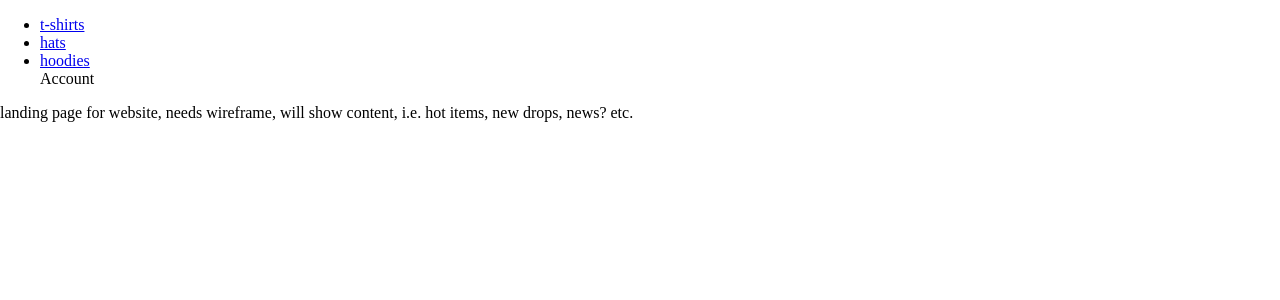
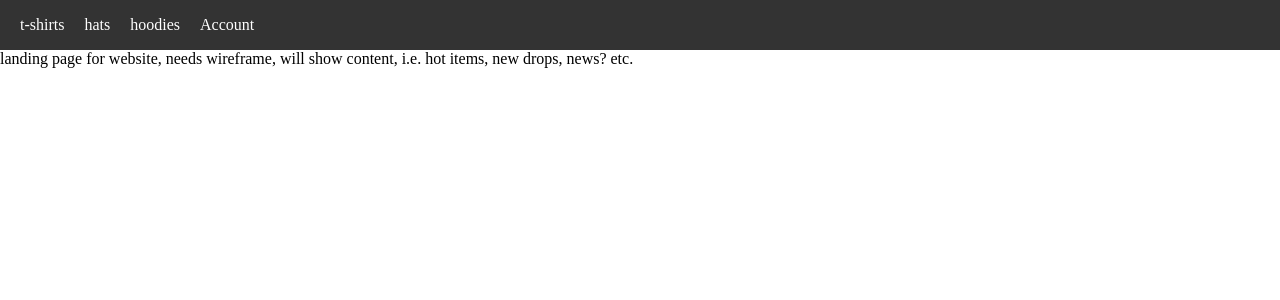
Before and after one commit to victor-app-dev/maniccrusader, a React (Create React App) app: page / in a window 1280 px wide. Shown: the top 300 px of the page. Built offline with nearby package versions, Linux system fonts and the light colour scheme; no server answers.

Commit message:
send new

```diff
--- a/package.json
+++ b/package.json
@@ -3,6 +3,7 @@
   "version": "0.1.0",
   "private": true,
   "dependencies": {
+    "@auth0/auth0-react": "^2.0.1",
     "@testing-library/jest-dom": "^5.16.5",
     "@testing-library/react": "^13.4.0",
     "@testing-library/user-event": "^13.5.0",
--- a/src/components/Account/Account.js
+++ b/src/components/Account/Account.js
@@ -1,12 +1,22 @@
 import React,{} from "react";
 import "../Styles/StyleAccount.css"
+import { useAuth0 } from "@auth0/auth0-react";
 function Account() {
+  const {user,logout,isAuthenticated, loginWithRedirect} = useAuth0();
   return (
     <>
       <div className="dropdown">
-        <div>Account</div>
+        { !user ?  <div>Account</div> :
+        <img alt="s" className={"userAccountImg"} src={user.picture}/> }
+
+
         <ul className="dropdown-content">
-          <li>Logout</li>
+        { !isAuthenticated &&
+        <p onClick={() => loginWithRedirect()}>Login</p>
+          }
+          { isAuthenticated &&
+        <p onClick={() => logout()}>Logout</p>
+          }
         </ul>
       </div>
     </>
--- a/src/components/Nav.js
+++ b/src/components/Nav.js
@@ -1,22 +1,17 @@
-import React,{} from "react"
+import React from "react";
 import NavItem from "./NavItem";
 import Account from "./Account/Account";
-export default function Nav(){
-    return(
-        <nav>
-            <ul>
-                <NavItem to="/t-shirts">
-                t-shirts
-                </NavItem>
-                <NavItem to="/hats">
-                hats
-                </NavItem>
-                <NavItem to="/hoodies">
-                hoodies
-                </NavItem>
-                <Account />
+import "./Styles/StyleNav.css"
 
-            </ul>
-        </nav>
-    );
+export default function Nav() {
+  return (
+    <nav>
+      <ul>
+        <NavItem to="/t-shirts">t-shirts</NavItem>
+        <NavItem to="/hats">hats</NavItem>
+        <NavItem to="/hoodies">hoodies</NavItem>
+        <li className="account"><Account /></li>
+      </ul>
+    </nav>
+  );
 }
--- a/src/components/Styles/StyleAccount.css
+++ b/src/components/Styles/StyleAccount.css
@@ -11,17 +11,24 @@
   list-style-type: none;
   margin: 0;
   padding: 0;
+  width: 70px;
+
 }
 .dropdown:hover .dropdown-content {
   display: block;
 }
-.dropdown-content li {
+.dropdown-content p {
   display: block;
   color: #000000;
   padding: 5px;
   text-decoration: none;
 }
-.dropdown-content li:hover {
+.dropdown-content p:hover {
   color: #FFFFFF;
   background-color: #00A4BD;
 }
+
+.userAccountImg{
+  border-radius: 50%;
+  width: 30px;
+}
--- /dev/null
+++ b/src/components/Styles/StyleNav.css
@@ -0,0 +1,45 @@
+nav {
+    background-color: #333;
+    color: white;
+    display: flex;
+    justify-content: space-between;
+    align-items: center;
+    height: 50px;
+    padding: 0 20px;
+  }
+
+  nav ul {
+    display: flex;
+    list-style: none;
+    margin: 0;
+    padding: 0;
+  }
+
+  nav ul li {
+    margin-right: 20px;
+  }
+
+  nav ul li:last-child {
+    margin-right: 0;
+  }
+
+  nav ul li:nth-child(1) {
+    margin-left: 0;
+  }
+
+  nav ul li:last-child {
+    margin-left: auto;
+  }
+
+  nav ul li a {
+    color: white;
+    text-decoration: none;
+  }
+
+  nav ul li a:hover {
+    text-decoration: underline;
+  }
+
+  nav ul li.active a {
+    font-weight: bold;
+  }
```
Also changed, not shown: src/App.js (+7 -7 lines), 2 other files (tests, documents, lock files or other folders).
